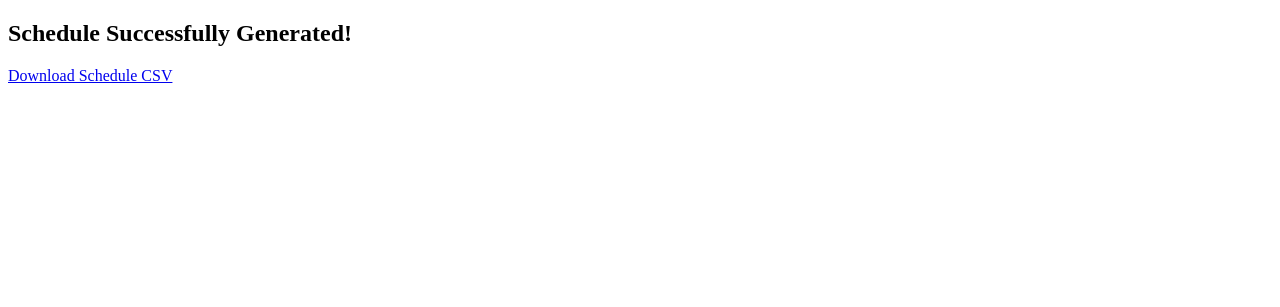
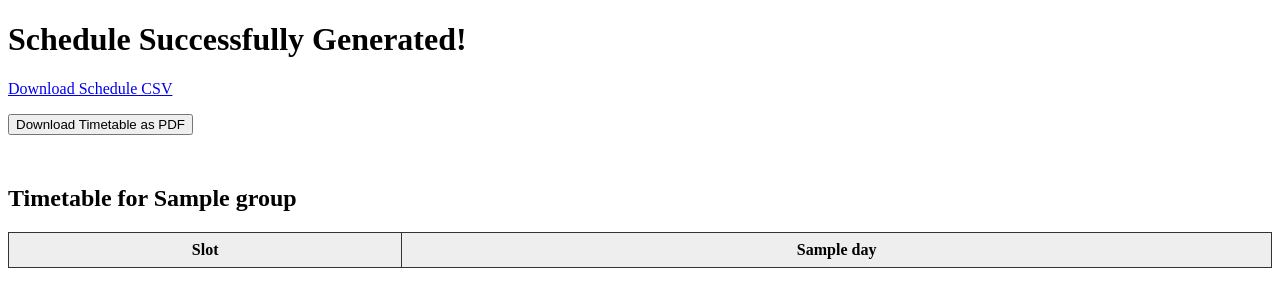
Before and after one commit to Deepak18485/Time-table-schedular, a Flask app: template templates/success.html in a window 1280 px wide. Shown: the top 307 px of the page. Run offline with Flask 3, Linux system fonts and the light colour scheme; the template is opened without the code that fills it: most values are stand-ins (such as "Sample title", 1, 10 or a date in 2020); lists and menus that the app fills with data are empty; some libraries are stand-ins or nearby versions.

Commit message:
reconstructing time table format and adding download as pdf option to download timetable

```diff
--- a/application.py
+++ b/application.py
@@ -1,11 +1,13 @@
 from flask import Flask, render_template, request, redirect, url_for
 from Schedular import EnhancedScheduler  # Your custom scheduling class
+from schedule_display import generate_schedule_display, structure_schedule_for_display
 
 app = Flask(__name__)
 
 # Dummy login credentials
 USERNAME = "admin"
 PASSWORD = "admin123"
+
 
 @app.route("/")
 def index():
@@ -60,10 +62,19 @@ def generate_schedule():
     success = scheduler.generate_schedule_greedy()
 
     if success:
-        scheduler.export_to_csv("C:/Users/MANISH/OneDrive/Desktop/Project/PBL(DAA)/DAA-PBL/DAA-Project/static/generated_schedule.csv")
-        return render_template("success.html")
+        scheduler.export_to_csv("static/generated_schedule.csv")
+        structured_schedule = structure_schedule_for_display(scheduler)
+        return render_template(
+            "success.html",
+            schedule=structured_schedule,
+            slots_per_day=scheduler.slots_per_day,
+            working_days=scheduler.working_days,
+            file_path="static/generated_schedule.csv"
+        )
     else:
-        return "Could not generate schedule", 500
+        return render_template("error.html", message="Failed to generate schedule.")
+
+
 
 if __name__ == "__main__":
     app.run(debug=True)
--- a/templates/success.html
+++ b/templates/success.html
@@ -2,9 +2,94 @@
 <html>
 <head>
   <title>Schedule Generated</title>
+  <style>
+    table {
+      border-collapse: collapse;
+      width: 100%;
+      margin-bottom: 40px;
+    }
+    th, td {
+      border: 1px solid #333;
+      padding: 8px;
+      text-align: center;
+    }
+    th {
+      background-color: #eee;
+    }
+    h2 {
+      margin-top: 50px;
+    }
+  </style>
+  <script src="https://cdnjs.cloudflare.com/ajax/libs/jspdf/2.5.1/jspdf.umd.min.js"></script>
+<script src="https://cdnjs.cloudflare.com/ajax/libs/html2canvas/1.4.1/html2canvas.min.js"></script>
+
 </head>
 <body>
-  <h2>Schedule Successfully Generated!</h2>
+
+  <h1>Schedule Successfully Generated!</h1>
   <p><a href="{{ file_path }}" download>Download Schedule CSV</a></p>
+  <button onclick="downloadPDF()">Download Timetable as PDF</button>
+  {% for group, timetable in schedule.items() %}
+    <h2>Timetable for {{ group }}</h2>
+    <table>
+      <thead>
+        <tr>
+          <th>Slot</th>
+          {% for day in working_days %}
+            <th>{{ day }}</th>
+          {% endfor %}
+        </tr>
+      </thead>
+      <tbody>
+        {% for slot in range(slots_per_day) %}
+          <tr>
+            <td>Slot {{ slot + 1 }}</td>
+            {% for day in working_days %}
+              <td>
+                {% if timetable[day][slot] %}
+                  <b>{{ timetable[day][slot].subject }}</b><br>
+                  {{ timetable[day][slot].teacher }}<br>
+                  Room: {{ timetable[day][slot].room }}
+                {% else %}
+                  -
+                {% endif %}
+              </td>
+            {% endfor %}
+          </tr>
+        {% endfor %}
+      </tbody>
+    </table>
+  {% endfor %}
+
+
+  <script>
+async function downloadPDF() {
+  const { jsPDF } = window.jspdf;
+
+  const pdf = new jsPDF('p', 'pt', 'a4');
+
+  // Select the timetable portion
+  const timetable = document.body;
+
+  // Capture it with html2canvas
+  const canvas = await html2canvas(timetable, {
+    scale: 2,
+    useCORS: true
+  });
+
+  const imgData = canvas.toDataURL('image/png');
+
+  const pageWidth = pdf.internal.pageSize.getWidth();
+  const pageHeight = pdf.internal.pageSize.getHeight();
+  const imgProps = pdf.getImageProperties(imgData);
+  const pdfWidth = pageWidth;
+  const pdfHeight = (imgProps.height * pdfWidth) / imgProps.width;
+
+  pdf.addImage(imgData, 'PNG', 0, 0, pdfWidth, pdfHeight);
+
+  pdf.save("timetable.pdf");
+}
+</script>
+
 </body>
 </html>
```
Also changed, not shown: schedule_display.py (added, +76 -0 lines), static/generated_schedule.csv (+7 -36 lines), templates/schedule_display.html (deleted, +0 -35 lines).
